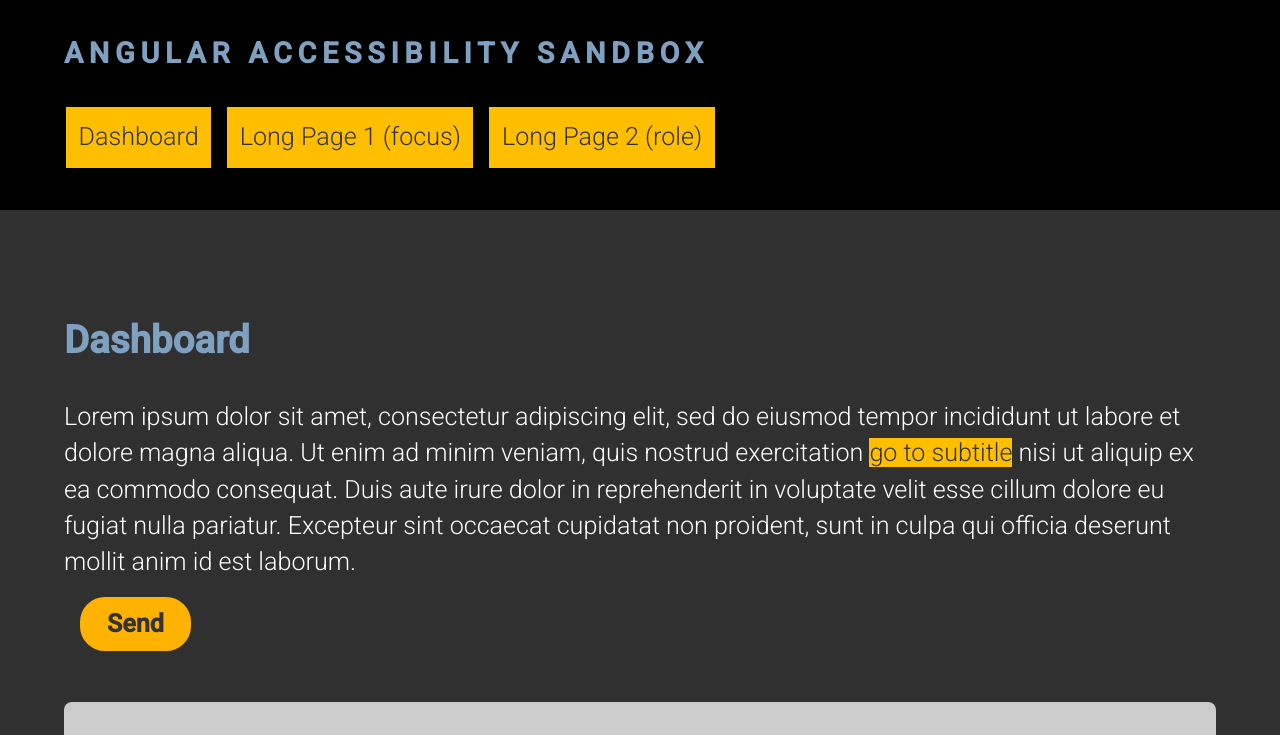
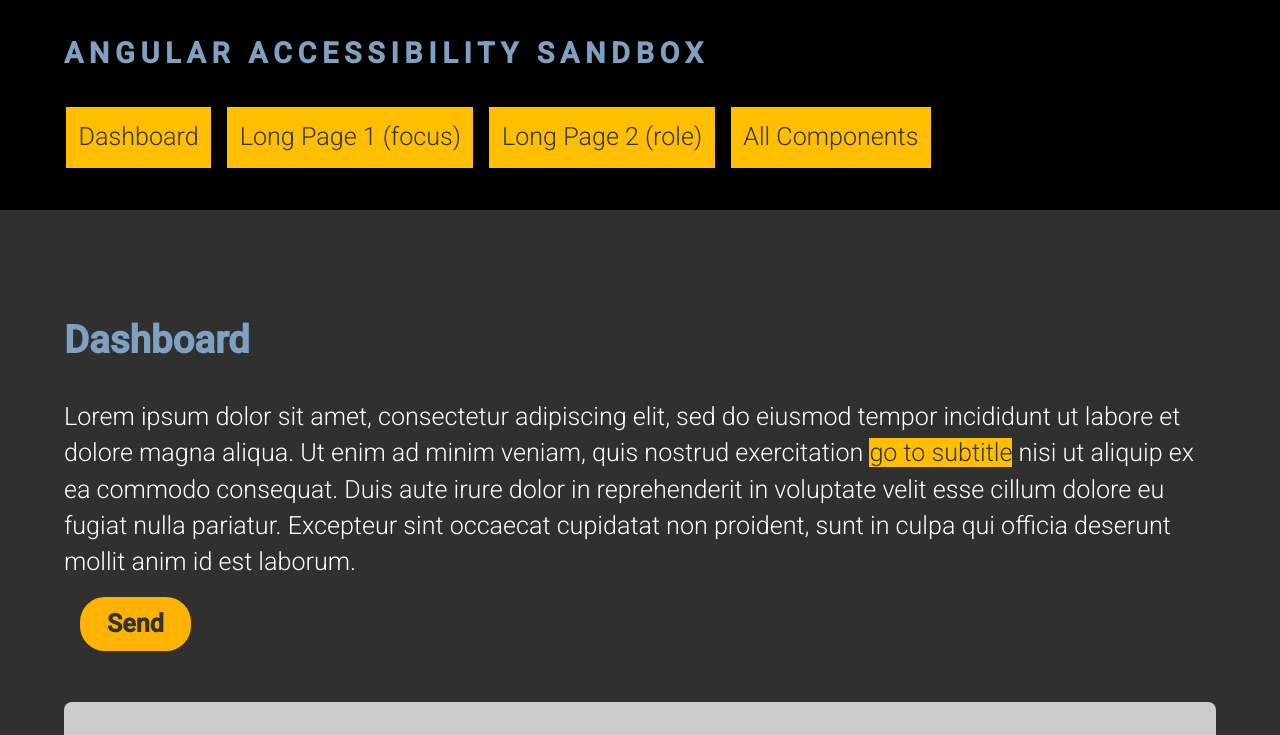
Before and after one commit to gericci/sandbox, an Angular app: page / in a window 1280 px wide. Shown: the top 735 px of the page. Built offline with nearby package versions, Linux system fonts and the light colour scheme.

Commit message:
test(cdk): Activate cdk trap focus demo.

```diff
--- a/src/app/header/header.component.html
+++ b/src/app/header/header.component.html
@@ -2,14 +2,14 @@
   <h1>Angular Accessibility Sandbox</h1>
   <nav aria-label="Main navigation">
     <p class="skip">
-      <a [attr.href]="this.router.url + '#container'">Go to main content</a>
+      <a [attr.href]="mainContentUrl">Go to main content</a>
     </p>
 
     <ul>
       <li><a routerLink="/dashboard" routerLinkActive="active">Dashboard</a></li>
       <li><a routerLink="/long-page-1" routerLinkActive="active">Long Page 1 (focus)</a></li>
       <li><a routerLink="/long-page-2" routerLinkActive="active">Long Page 2 (role)</a></li>
-      <!--li><a routerLink="/components" routerLinkActive="active">All Components</a></li-->
+      <li><a routerLink="/components" routerLinkActive="active">All Components</a></li>
     </ul>
   </nav>
 </header>
--- a/src/app/header/header.component.ts
+++ b/src/app/header/header.component.ts
@@ -8,7 +8,12 @@
 })
 export class HeaderComponent implements OnInit {
 
-  constructor(private router: Router) {}
+
+
+  constructor(private router: Router) {
+  }
+
+  mainContentUrl = this.router.url + '#container';
 
   currentPage: boolean;
 
```
Also changed, not shown: src/app/app.module.ts (+4 -3 lines).
